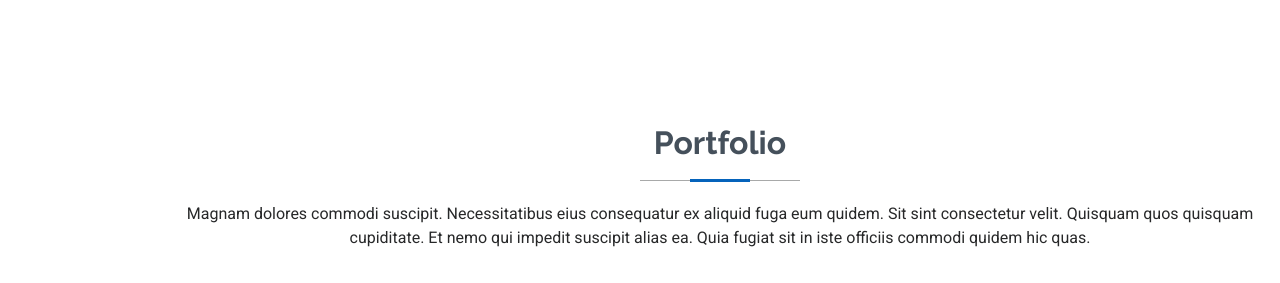
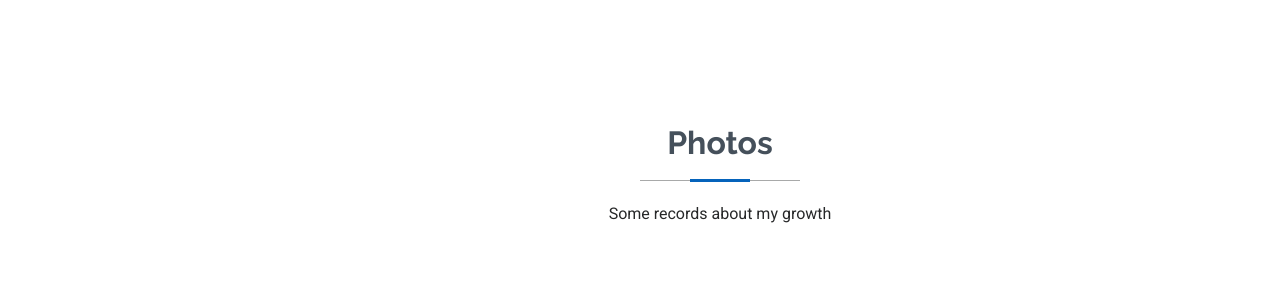
Before and after one commit to Pan-Chien-Han/web_page3, a plain HTML site: page index.html in a window 1280 px wide. Shown: the part 3140-3423 px from the top of the page. Drawn offline with Linux system fonts and the light colour scheme.

Commit message:
Update index.html

```diff
--- a/index.html
+++ b/index.html
@@ -318,8 +318,8 @@
 
       <!-- Section Title -->
       <div class="container section-title" data-aos="fade-up">
-        <h2>Portfolio</h2>
-        <p>Magnam dolores commodi suscipit. Necessitatibus eius consequatur ex aliquid fuga eum quidem. Sit sint consectetur velit. Quisquam quos quisquam cupiditate. Et nemo qui impedit suscipit alias ea. Quia fugiat sit in iste officiis commodi quidem hic quas.</p>
+        <h2>Photos</h2>
+        <p>Some records about my growth</p>
       </div><!-- End Section Title -->
 
       <div class="container">
```
